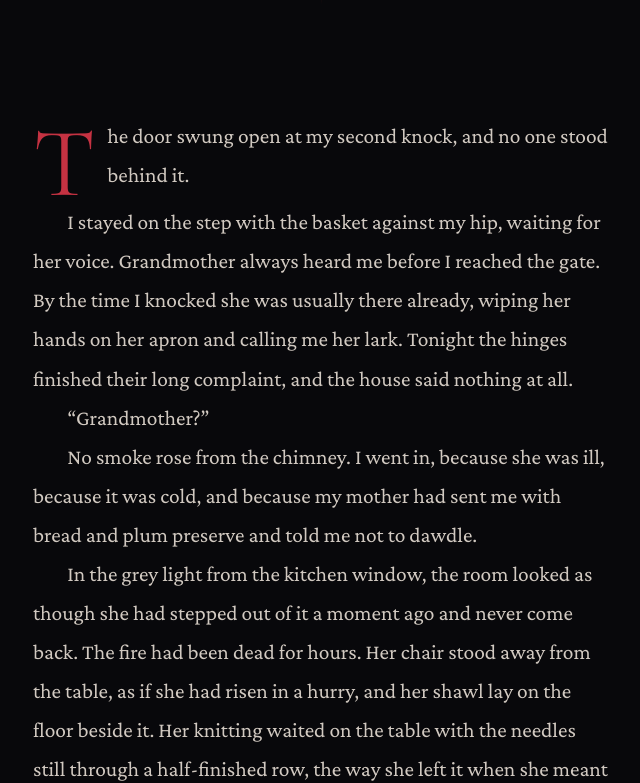
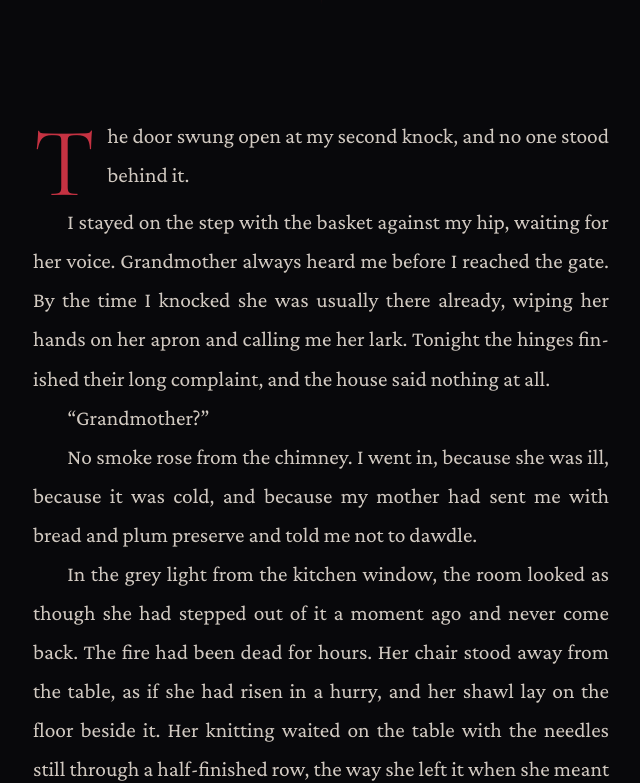
Before and after one commit to julianguyen283/behind-the-red-hood, a React (Vite) app: page / in a window 1280 px wide. Shown: the part 1678-2461 px from the top of the page, without its empty margins (319-959 px from the left). Built offline with nearby package versions, Linux system fonts and the light colour scheme; a web font is replaced by a local one.

Commit message:
Story text: indent every paragraph's first line and justify the rest
Co-Authored-By: Claude Opus 5.5 <noreply@anthropic.com>
Claude-Session: https://claude.ai/code/session_013Ueg5vFBDcAyDydNwx8Pwo

```diff
--- a/src/index.css
+++ b/src/index.css
@@ -98,10 +98,18 @@
   line-height: var(--story-leading);
   color: color-mix(in srgb, var(--color-ivory) 90%, transparent);
   hanging-punctuation: first;
-  hyphens: manual;
 }
-.story-prose p + p {
+/* Story paragraphs: first line indented, the rest justified like a printed book.
+   (Only direct paragraphs, so set-apart lines and the transcript keep their own alignment.) */
+.story-prose > p {
+  text-align: justify;
+  text-align-last: left;
   text-indent: var(--story-indent);
+  hyphens: auto;
+  -webkit-hyphens: auto;
+}
+.story-prose > p.drop-cap {
+  text-indent: 0;
 }
 .story-prose em {
   color: var(--color-ivory);
```
